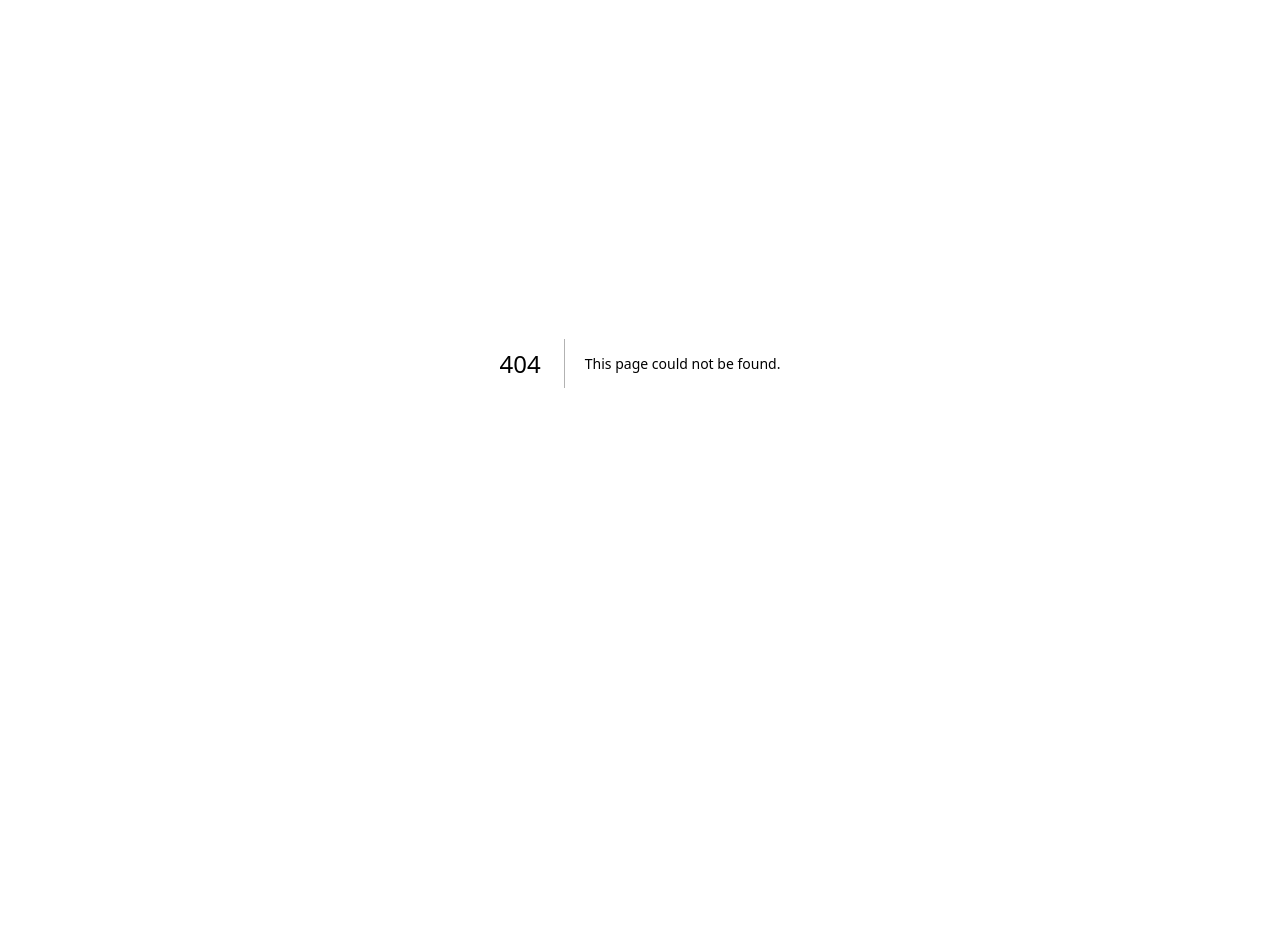
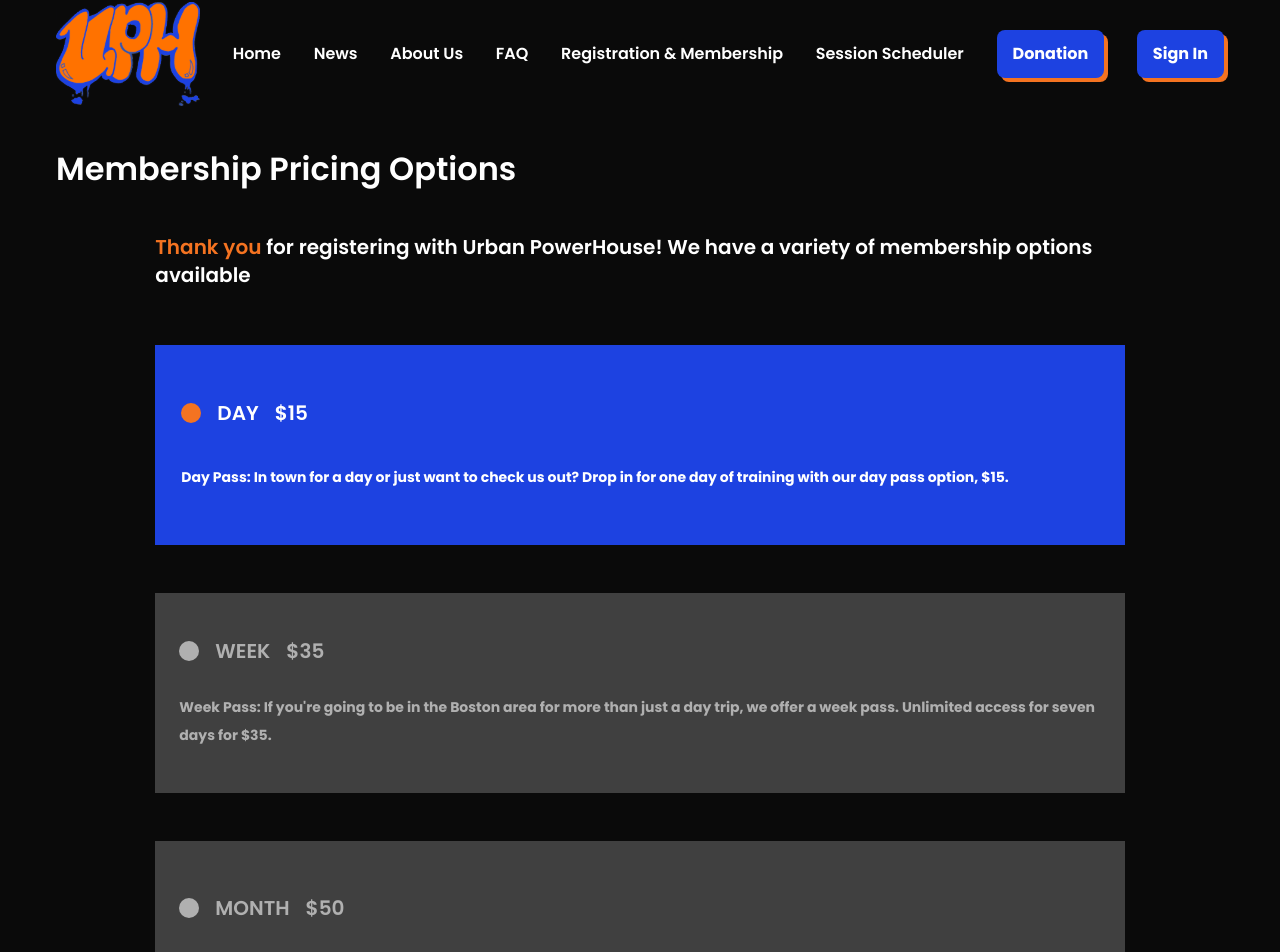
Before and after one commit to Artists-for-Humanity/urban-powerhouse, a Next.js app: page /Passes in a window 1280 px wide. Before the commit this address had no page. Shown: the part 37-989 px from the top of the page. Before the commit the page ends 800 px from the top, so only its background shows below. Built offline with nearby package versions, Linux system fonts and the light colour scheme.

Commit message:
Passes page was born

```diff
--- a/app/globals.css
+++ b/app/globals.css
@@ -11,6 +11,7 @@ body {
 
 :root {
   --urban-black: #0A0A0A;
+  --urban-disabled-grey: #B0B0B0;
   --urban-grey: #404040;
   --urban-white: #ffffff;
   --urban-orange: #F47321;
--- a/components/Button.tsx
+++ b/components/Button.tsx
@@ -17,6 +17,7 @@ type ButtonProps = {
   isDisabled?: boolean;
   className?: string;
   dropdownOptions?: DropdownOption[];
+  iconSrc?: string;
 };
 
 const Button: React.FC<ButtonProps> = ({
@@ -28,6 +29,7 @@ const Button: React.FC<ButtonProps> = ({
   isDisabled = false,
   className = '',
   dropdownOptions = [],
+  iconSrc
 }) => {
   const [isDropdownOpen, setIsDropdownOpen] = useState(false);
   const [hoveredIndex, setHoveredIndex] = useState<number | null>(null);
@@ -116,7 +118,13 @@ const Button: React.FC<ButtonProps> = ({
             ${className}
           `}
         >
-          {label}
+                    <div className="flex items-center justify-center gap-2">
+        {iconSrc && (
+          <Image src={iconSrc} alt="icon" width={20} height={20} />
+        )}
+        <span>{label}</span>
+      </div>
+          {/* {label} */}
         </div>
       </Link>
     );
--- /dev/null
+++ b/components/Pass.tsx
@@ -0,0 +1,84 @@
+import React, { useState } from 'react';
+
+interface PricingOption {
+  label: 'DAY' | 'WEEK' | 'MONTH' | string;
+  price: string;
+  description: string;
+}
+
+interface PricingSelectorProps {
+  options: PricingOption[];
+  variant?: 'default' | 'custom';
+}
+
+const Pass: React.FC<PricingSelectorProps> = ({
+  options,
+  variant = 'default',
+}) => {
+  const [selected, setSelected] = useState<string>(options[0]?.label || '');
+
+  if (variant === 'custom') {
+    return (
+    <div className="flex flex-col gap-4 items-center col-span-full lg:col-start-2 lg:col-span-10 mt-10 w-[100vw] min-w-[100vw]" style={{ width: '100vw' }}>
+        {options.map((option) => {
+          const isSelected = selected === option.label;
+          const bgColor = isSelected ? 'bg-[var(--urban-blue)]' : 'bg-[var(--urban-grey)]';
+          const borderColor = isSelected ? 'border-[var(--urban-blue)]' : 'border-none';
+          const textColor = isSelected ? 'text-[var(--urban-white)]' : 'text-[var(--urban-disabled-grey)]';
+          const hoverBorder = isSelected ? '' : 'hover:border-[var(--urban-orang)]';
+          const dotColor = isSelected ? 'bg-[var(--urban-orange)] border-[var(--urban-white)]' : 'bg-[var(--urban-disabled-grey)]';
+
+          return (
+            <div
+              key={option.label}
+              onClick={() => setSelected(option.label)}
+              className={`w-[100vw] p-8 cursor-pointer border-2  duration-200 sm:rounded-none ${bgColor} ${borderColor} ${textColor} ${hoverBorder} col-span-full my-4 min-h-[200px] flex flex-col justify-evenly align-center h-full`}
+            >
+              <div className="flex items-center mb-2">
+                <div className="flex items-center gap-2">
+                  <span className={`w-5 h-5 rounded-4xl ${dotColor}`} />
+                  <span className="text-xl font-semibold pl-2">{option.label}</span>
+
+                </div>
+                <span className="text-xl font-semibold pl-4">{option.price}</span>
+              </div>
+              <p className="text-sm/7 font-bold">{option.description}</p>
+            </div>
+          );
+        })}
+      </div>
+    );
+  }
+
+  return (
+    <div className="flex flex-col gap-4 items-center col-span-full lg:col-start-2 lg:col-span-10 mt-10">
+      {options.map((option) => {
+        const isSelected = selected === option.label;
+        const bgColor = isSelected ? 'bg-[var(--urban-blue)]' : 'bg-[var(--urban-grey)]';
+        const borderColor = isSelected ? 'border-[var(--urban-blue)]' : 'border-none';
+        const textColor = isSelected ? 'text-[var(--urban-white)]' : 'text-[var(--urban-disabled-grey)]';
+        const hoverBorder = isSelected ? '' : 'hover:border-[var(--urban-orang)]';
+        const dotColor = isSelected ? 'bg-[var(--urban-orange)] border-[var(--urban-white)]' : 'bg-[var(--urban-disabled-grey)]';
+
+        return (
+          <div
+            key={option.label}
+            onClick={() => setSelected(option.label)}
+            className={`w-[100%] p-6 cursor-pointer border-2 transition-all duration-200 rounded-lg sm:rounded-none ${bgColor} ${borderColor} ${textColor} ${hoverBorder} col-span-full my-4 min-h-[200px] flex flex-col justify-evenly align-center h-full`}
+          >
+            <div className="flex items-center mb-2">
+              <div className="flex items-center gap-2">
+                <span className={`w-5 h-5 rounded-4xl ${dotColor}`} />
+                <span className="text-xl font-semibold pl-2">{option.label}</span>
+              </div>
+              <span className="text-xl font-semibold pl-4">{option.price}</span>
+            </div>
+            <p className="text-sm/7 font-bold">{option.description}</p>
+          </div>
+        );
+      })}
+    </div>
+  );
+};
+
+export default Pass;
--- /dev/null
+++ b/pages/Passes.tsx
@@ -0,0 +1,68 @@
+"use client";
+import React from "react";
+import Grid from "../components/GridContainer";
+import Footer from "../components/Footer";
+import Container from "../components/Container";
+import Navigation from "../components/Navigation";
+import Pass  from "../components/Pass";
+// import { Pass } from "../components/Pass";
+import Button from "../components/Button";
+import '../app/globals.css';
+import '../app/mindbody.css';
+
+export default function Passes() {
+
+    // const [selected, setSelected] = useState<'DAY' | 'WEEK' | 'MONTH'>('WEEK');
+    const pricingOptions = [
+        {
+          label: 'DAY',
+          price: '$15',
+          description:
+            'Day Pass: In town for a day or just want to check us out? Drop in for one day of training with our day pass option, $15.',
+        },
+        {
+          label: 'WEEK',
+          price: '$35',
+          description:
+            "Week Pass: If you're going to be in the Boston area for more than just a day trip, we offer a week pass. Unlimited access for seven days for $35.",
+        },
+        {
+          label: 'MONTH',
+          price: '$50',
+          description:
+            'Monthly Facility Membership: Join our community and access our facility 7 days/week for $50/month.',
+        },
+      ];
+      const customOption = [
+        {
+          label: 'Custom',
+          price: '$15',
+          description:
+            'YAHTA YAHTA YAHTA MINECRAFT IS DOPPEEEE YAHTA YAHTA DOCUEMTNS Yeda once she give us that it will give us the neccesary direct to do the necxt thing. Th ephase that we',
+        },
+
+      ];
+
+  return (
+    <Grid>
+      <Navigation />
+      <Container>
+        <h1 className="text-[32px] font-semibold col-span-full">Membership Pricing Options</h1><br /><br />
+        <h3 className="font-semibold text-xl col-span-full lg:col-start-2 lg:col-span-10 sm:mt-10">
+        <span className="text-[var(--urban-orange)] ">Thank you</span> for registering with Urban PowerHouse! We have a variety of membership options available
+        </h3><br />
+
+
+        <Pass variant-='default' options={pricingOptions}/>
+        <Pass variant-='custom' options={customOption}/>
+        <div className="col-start-3 col-span-2 mt-10 sm:col-start-4 lg:col-start-6 ">
+            <Button label="Buy Pass"  iconSrc="/icons/card.svg" href="/" variant="default" className="text-right"/>
+        </div>
+        <div></div>
+
+
+      </Container>
+      <Footer />
+    </Grid>
+  );
+}
```
Also changed, not shown: public/icons/card.svg (added).
